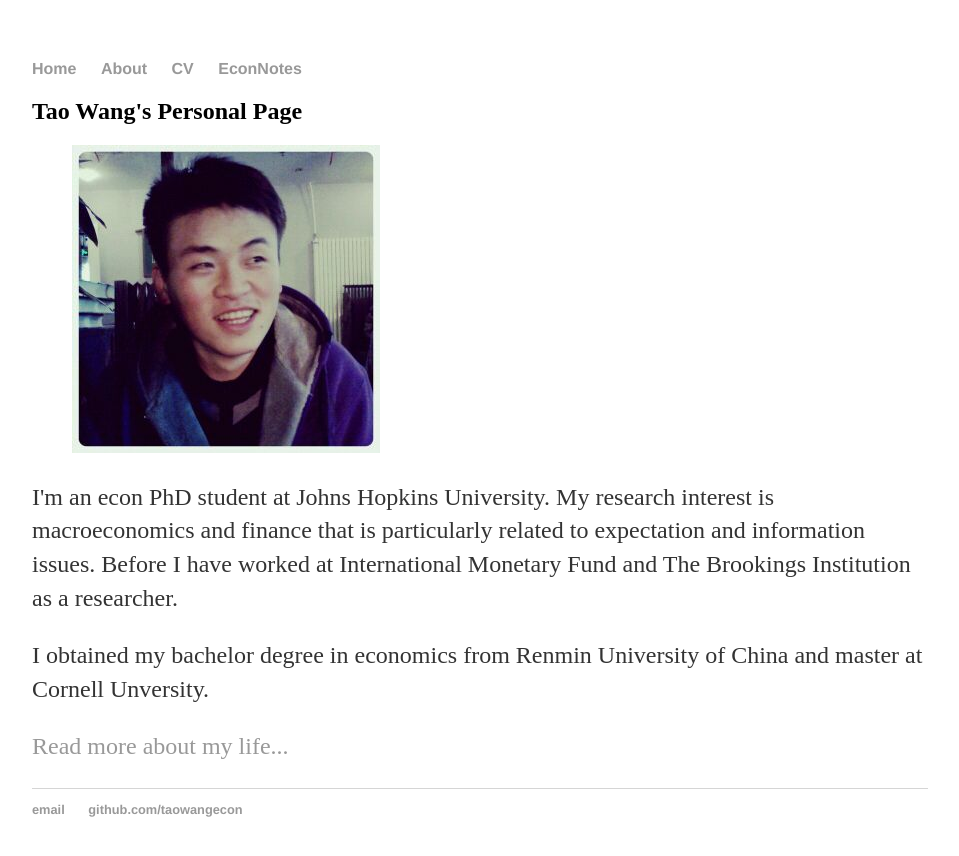
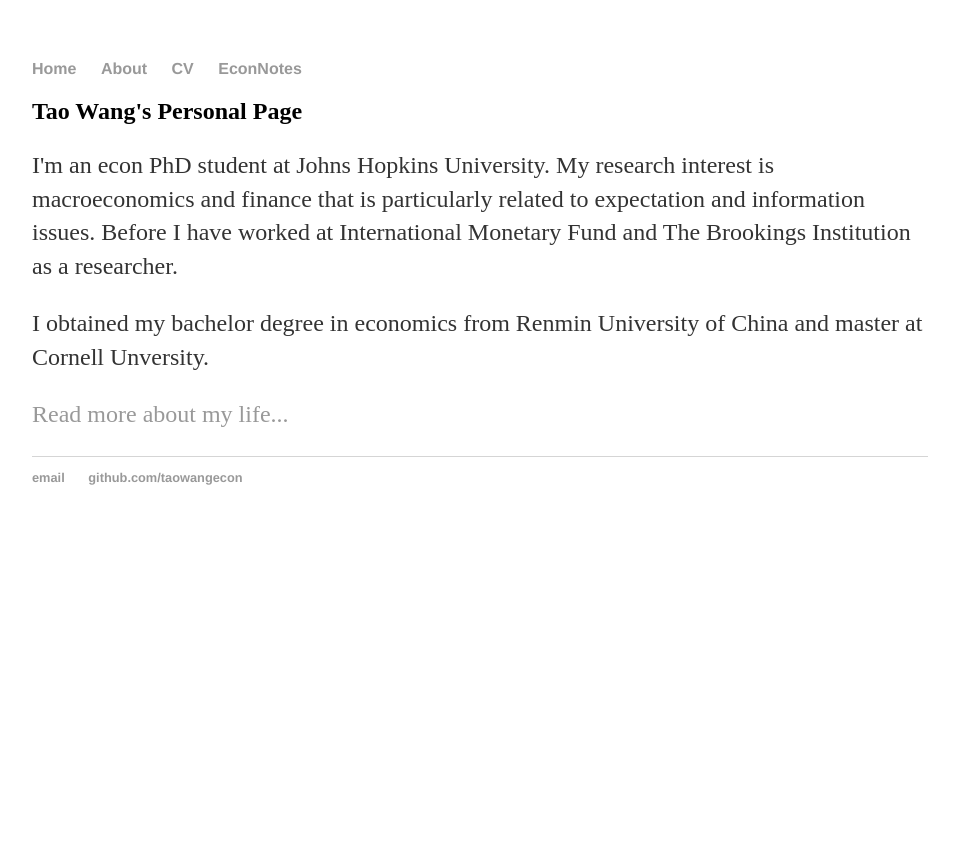
Before and after one commit to iworld1991/TaoWangEcon.github.io, a Jekyll site: the page built from index.html, in a window 1280 px wide. Shown: the top 856 px of the page, without its empty margins (160-1119 px from the left). Built offline with Jekyll 4.4.1, drawn with Linux system fonts in a browser that asks for light colours.

Commit message:
Update index.html

```diff
--- a/index.html
+++ b/index.html
@@ -4,10 +4,6 @@
 ---
 <div class="blurb">
 	<h2> {{page.title}} </h2>
-	<figure>
-       <img src="/img/20121202023934.jpg"
-         alt="Elephant at sunset">
-        </figure>
 	<p>I'm an econ PhD student at Johns Hopkins University.
 	My research interest is macroeconomics and finance that is particularly related to expectation and information issues.
 		Before I have worked at International Monetary Fund and The Brookings Institution as a researcher.
```
